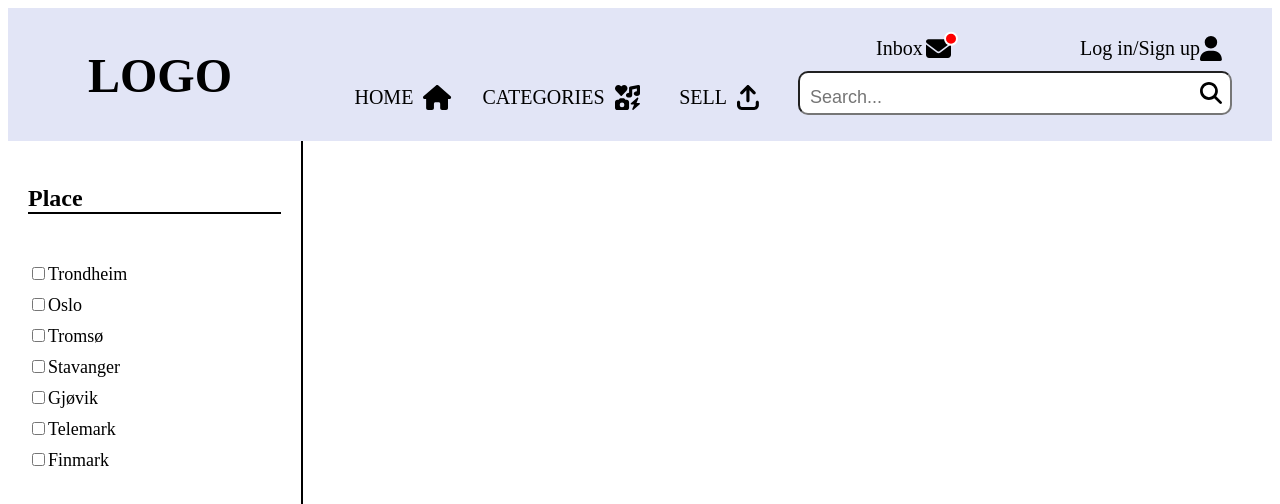
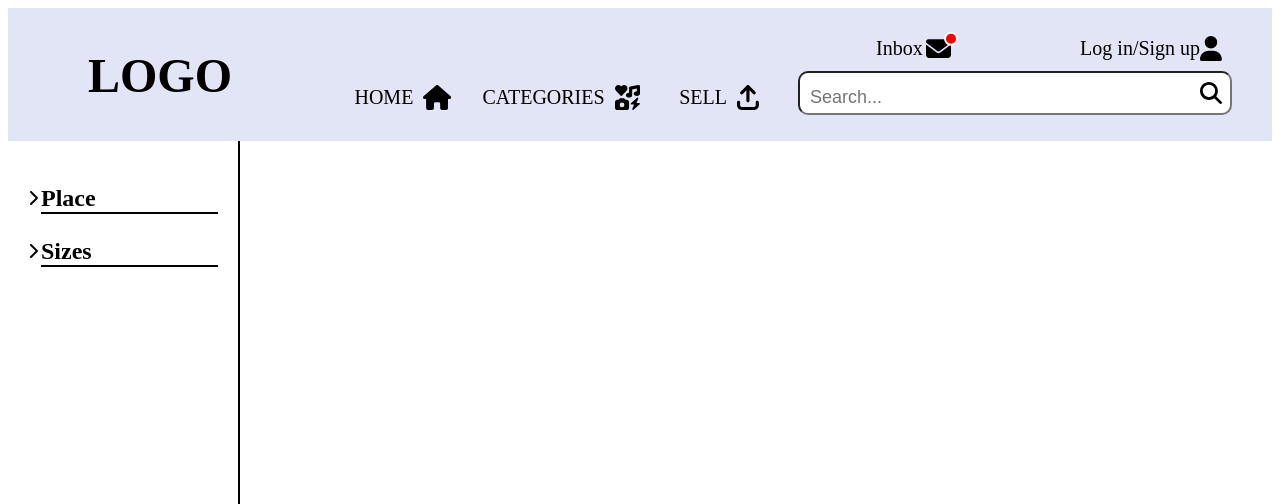
Before and after one commit to usman-ghafoorzai/idatt2105-full-stack-project, a Vue app in the folder frontend/: page / in a window 1280 px wide. Shown: the top 504 px of the page. Built offline with nearby package versions, Linux system fonts and the light colour scheme.

Commit message:
add chevron and toggle for categories

```diff
--- a/frontend/src/components/FilterSidebar.vue
+++ b/frontend/src/components/FilterSidebar.vue
@@ -1,7 +1,17 @@
+<script setup>
+    import { ref } from 'vue';
+    let place = ref(false);
+    let sizes = ref(false);
+</script>
+
 <template>
     <div class="container">
-        <h3>Place</h3>
-        <ul>
+        <div class="category" @click="place = !place">
+            <fa icon="chevron-right" v-if="!place"></fa>
+            <fa icon="chevron-down" v-if="place"></fa>
+            <h3>Place</h3>
+        </div>
+        <ul v-if="place">
             <li><input type="checkbox"/>Trondheim</li>
             <li><input type="checkbox"/>Oslo</li>
             <li><input type="checkbox"/>Tromsø</li>
@@ -9,6 +19,19 @@
             <li><input type="checkbox"/>Gjøvik</li>
             <li><input type="checkbox"/>Telemark</li>
             <li><input type="checkbox"/>Finmark</li>
+        </ul>
+        <div class="category" @click="sizes = !sizes">
+            <fa icon="chevron-right" v-if="!sizes"></fa>
+            <fa icon="chevron-down" v-if="sizes"></fa>
+            <h3>Sizes</h3>
+        </div>
+        <ul v-if="sizes">
+            <li><input type="checkbox"/>XS</li>
+            <li><input type="checkbox"/>S</li>
+            <li><input type="checkbox"/>M</li>
+            <li><input type="checkbox"/>L</li>
+            <li><input type="checkbox"/>XL</li>
+            <li><input type="checkbox"/>XXL</li>
         </ul>
     </div>
 </template>
@@ -18,22 +41,30 @@
         display: flex;
         flex-direction: column;
         padding: 20px;
-        width: 20%;
+        width: 15%;
         height: 100vh;
         border-right: 2px solid black;
         align-content: center;
         overflow-y: scroll;
     }
+    .category {
+        display: grid;
+        grid-template-columns: auto 3fr;
+        align-items: baseline;
+        column-gap: 3px;
+    }
     ul {
         list-style-type: none;
-        padding: 0;
+        padding-left: 15px;
+
     }
     li {
-        margin: 10px 0;
+        margin-bottom: 10px;
         font-size: 18px;
     }
     h3 {
         font-size: 24px;
+        margin-bottom:0;
         border-bottom: 2px solid black;
     }
 </style>
```
